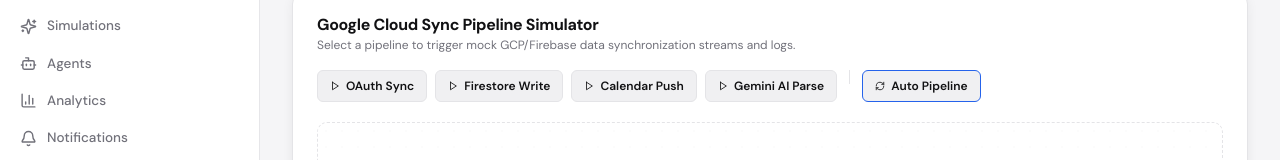
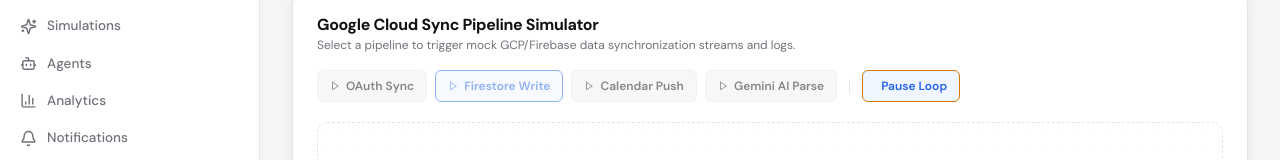
Before and after one commit to krishnasahoo11156/foresee, a Next.js app in the folder frontend/: page /integrations in a window 1280 px wide. Shown: the part 313-473 px from the top of the page. Built offline with nearby package versions, Linux system fonts and the light colour scheme; no server answers; the database is empty; sample sign-in values are in the browser's storage.

Commit message:
feat: add SyncVisualizer component to simulate GCP and Firebase data pipeline operations

```diff
--- a/frontend/components/ui/SyncVisualizer.tsx
+++ b/frontend/components/ui/SyncVisualizer.tsx
@@ -19,8 +19,37 @@
   const [logs, setLogs] = useState<LogEntry[]>([]);
   const [isSimulating, setIsSimulating] = useState(false);
   const [isAutoRunning, setIsAutoRunning] = useState(false);
+  const [isAutoMode, setIsAutoMode] = useState(true);
 
   const terminalBodyRef = useRef<HTMLDivElement | null>(null);
+  const isMountedRef = useRef(true);
+  const isAutoModeRef = useRef(true);
+
+  // Keep ref in sync
+  useEffect(() => {
+    isAutoModeRef.current = isAutoMode;
+    // If toggle is enabled, start run automatically if idle
+    if (isAutoMode && !isSimulating && !isAutoRunning) {
+      runAutoSequence();
+    }
+  }, [isAutoMode]);
+
+  // Handle mount and unmount tracking
+  useEffect(() => {
+    isMountedRef.current = true;
+
+    // Auto start on page load
+    const startTimer = setTimeout(() => {
+      if (isMountedRef.current && isAutoModeRef.current) {
+        runAutoSequence();
+      }
+    }, 400);
+
+    return () => {
+      isMountedRef.current = false;
+      clearTimeout(startTimer);
+    };
+  }, []);
 
   // Theme-responsive container-only auto-scroll (avoids parent page scrolling/jumping/flickering)
   useEffect(() => {
@@ -85,6 +114,7 @@
 
     let i = 0;
     const executeStep = () => {
+      if (!isMountedRef.current) return;
       if (i < steps.length) {
         const step = steps[i];
         setActiveNodes(step.nodes);
@@ -105,18 +135,52 @@
   };
 
   const runAutoSequence = () => {
-    if (isSimulating || isAutoRunning) return;
+    if (isSimulating || isAutoRunning || !isMountedRef.current || !isAutoModeRef.current) {
+      return;
+    }
     setIsAutoRunning(true);
 
     // Sequence chain with brief delays in between for clear visual path transitions
     runSimulation("auth", () => {
+      if (!isMountedRef.current || !isAutoModeRef.current) {
+        setIsAutoRunning(false);
+        return;
+      }
       setTimeout(() => {
+        if (!isMountedRef.current || !isAutoModeRef.current) {
+          setIsAutoRunning(false);
+          return;
+        }
         runSimulation("firestore", () => {
+          if (!isMountedRef.current || !isAutoModeRef.current) {
+            setIsAutoRunning(false);
+            return;
+          }
           setTimeout(() => {
+            if (!isMountedRef.current || !isAutoModeRef.current) {
+              setIsAutoRunning(false);
+              return;
+            }
             runSimulation("calendar", () => {
+              if (!isMountedRef.current || !isAutoModeRef.current) {
+                setIsAutoRunning(false);
+                return;
+              }
               setTimeout(() => {
+                if (!isMountedRef.current || !isAutoModeRef.current) {
+                  setIsAutoRunning(false);
+                  return;
+                }
                 runSimulation("gemini", () => {
                   setIsAutoRunning(false);
+                  // Loop back to start by calling runAutoSequence again if loop is still enabled!
+                  if (isMountedRef.current && isAutoModeRef.current) {
+                    setTimeout(() => {
+                      if (isMountedRef.current && isAutoModeRef.current) {
+                        runAutoSequence();
+                      }
+                    }, 1400);
+                  }
                 });
               }, 1200);
             });
@@ -138,11 +202,11 @@
             Select a pipeline to trigger mock GCP/Firebase data synchronization streams and logs.
           </p>
         </div>
-        <div className="sync-actions">
+        <div className="sync-actions" style={{ alignItems: "center" }}>
           <button
             className={`sync-btn ${activeSim === "auth" ? "active" : ""}`}
             onClick={() => runSimulation("auth")}
-            disabled={isSimulating || isAutoRunning}
+            disabled={isSimulating || isAutoMode}
           >
             <Play size={10} />
             <span>OAuth Sync</span>
@@ -150,7 +214,7 @@
           <button
             className={`sync-btn ${activeSim === "firestore" ? "active" : ""}`}
             onClick={() => runSimulation("firestore")}
-            disabled={isSimulating || isAutoRunning}
+            disabled={isSimulating || isAutoMode}
           >
             <Play size={10} />
             <span>Firestore Write</span>
@@ -158,7 +222,7 @@
           <button
             className={`sync-btn ${activeSim === "calendar" ? "active" : ""}`}
             onClick={() => runSimulation("calendar")}
-            disabled={isSimulating || isAutoRunning}
+            disabled={isSimulating || isAutoMode}
           >
             <Play size={10} />
             <span>Calendar Push</span>
@@ -166,7 +230,7 @@
           <button
             className={`sync-btn ${activeSim === "gemini" ? "active" : ""}`}
             onClick={() => runSimulation("gemini")}
-            disabled={isSimulating || isAutoRunning}
+            disabled={isSimulating || isAutoMode}
           >
             <Play size={10} />
             <span>Gemini AI Parse</span>
@@ -174,15 +238,29 @@
 
           <div style={{ width: "1px", height: "14px", background: "var(--surface-line)", margin: "0 4px" }}></div>
 
-          <button
-            className={`sync-btn ${isAutoRunning ? "active" : ""}`}
-            onClick={() => runAutoSequence()}
-            disabled={isSimulating || isAutoRunning}
-            style={{ borderColor: "var(--accent)" }}
-          >
-            <RefreshCw size={10} className={isAutoRunning ? "animate-spin" : ""} />
-            <span>Auto Pipeline</span>
-          </button>
+          {isAutoMode ? (
+            <button
+              className="sync-btn active"
+              onClick={() => setIsAutoMode(false)}
+              style={{ borderColor: "var(--warning)" }}
+            >
+              <span className="relative flex h-2 w-2 mr-1">
+                <span className="animate-ping absolute inline-flex h-full w-full rounded-full bg-green-400 opacity-75"></span>
+                <span className="relative inline-flex rounded-full h-2 w-2 bg-green-500"></span>
+              </span>
+              <span>Pause Loop</span>
+            </button>
+          ) : (
+            <button
+              className="sync-btn"
+              onClick={() => setIsAutoMode(true)}
+              disabled={isSimulating}
+              style={{ borderColor: "var(--accent)" }}
+            >
+              <Play size={10} style={{ color: "var(--accent)" }} />
+              <span>Resume Loop</span>
+            </button>
+          )}
         </div>
       </div>
 
```
Also changed, not shown: 1 other file (tests, documents, lock files or other folders).
